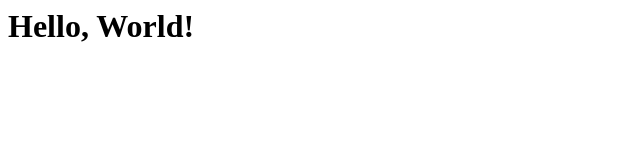
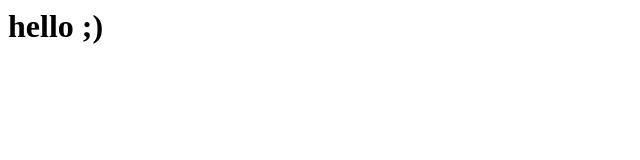
Before and after one commit to mcurrie7/IT3203, a plain HTML site: page index.html in a window 1280 px wide. Shown: the whole page, without its empty margins (0-640 px from the left). Drawn offline with Linux system fonts and the light colour scheme.

Commit message:
Update index.html

```diff
--- a/index.html
+++ b/index.html
@@ -1,5 +1,5 @@
 <html>
 <body>
-    <h1>Hello, World!</h1>
+    <h1> hello ;)</h1>
 </body>
 </html>
```
